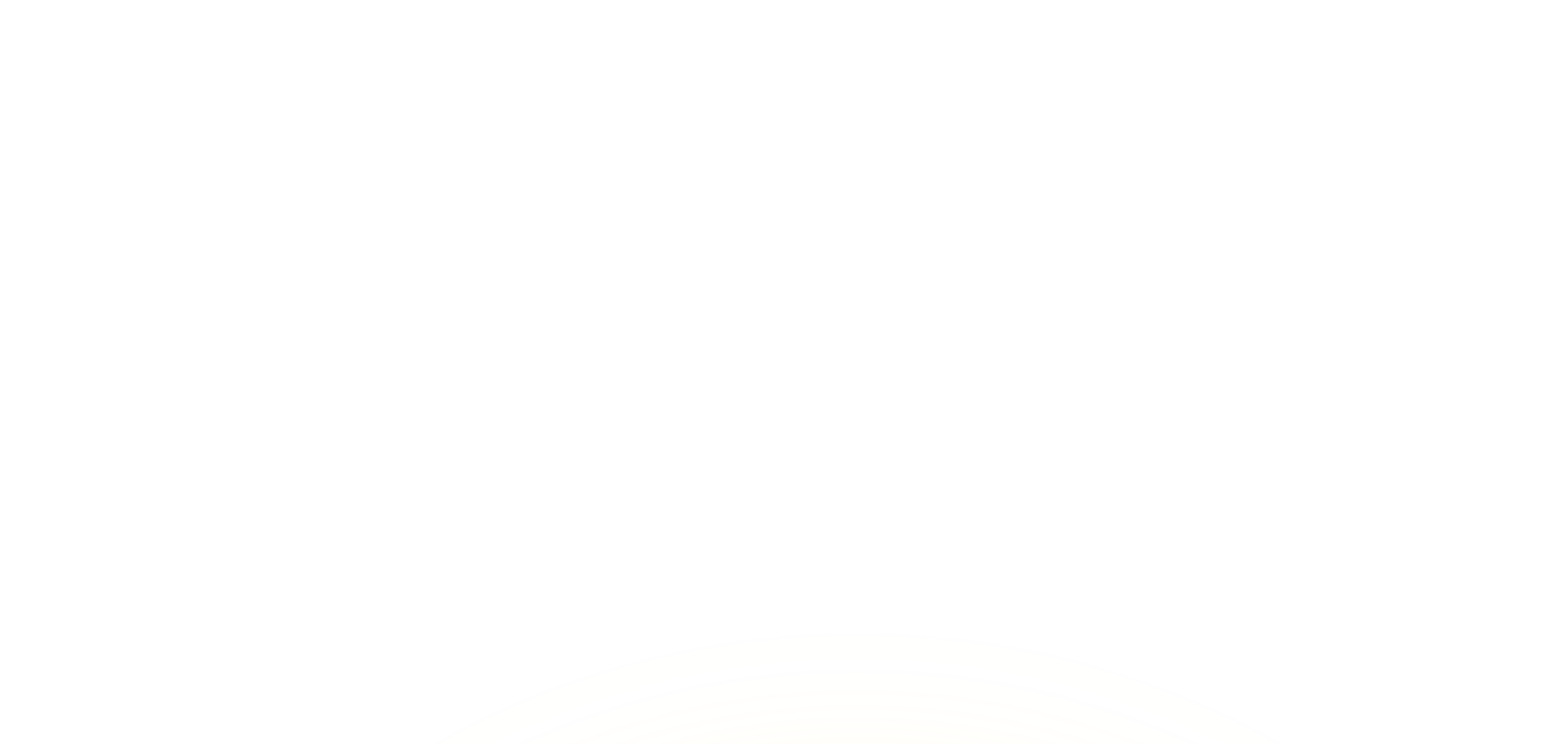
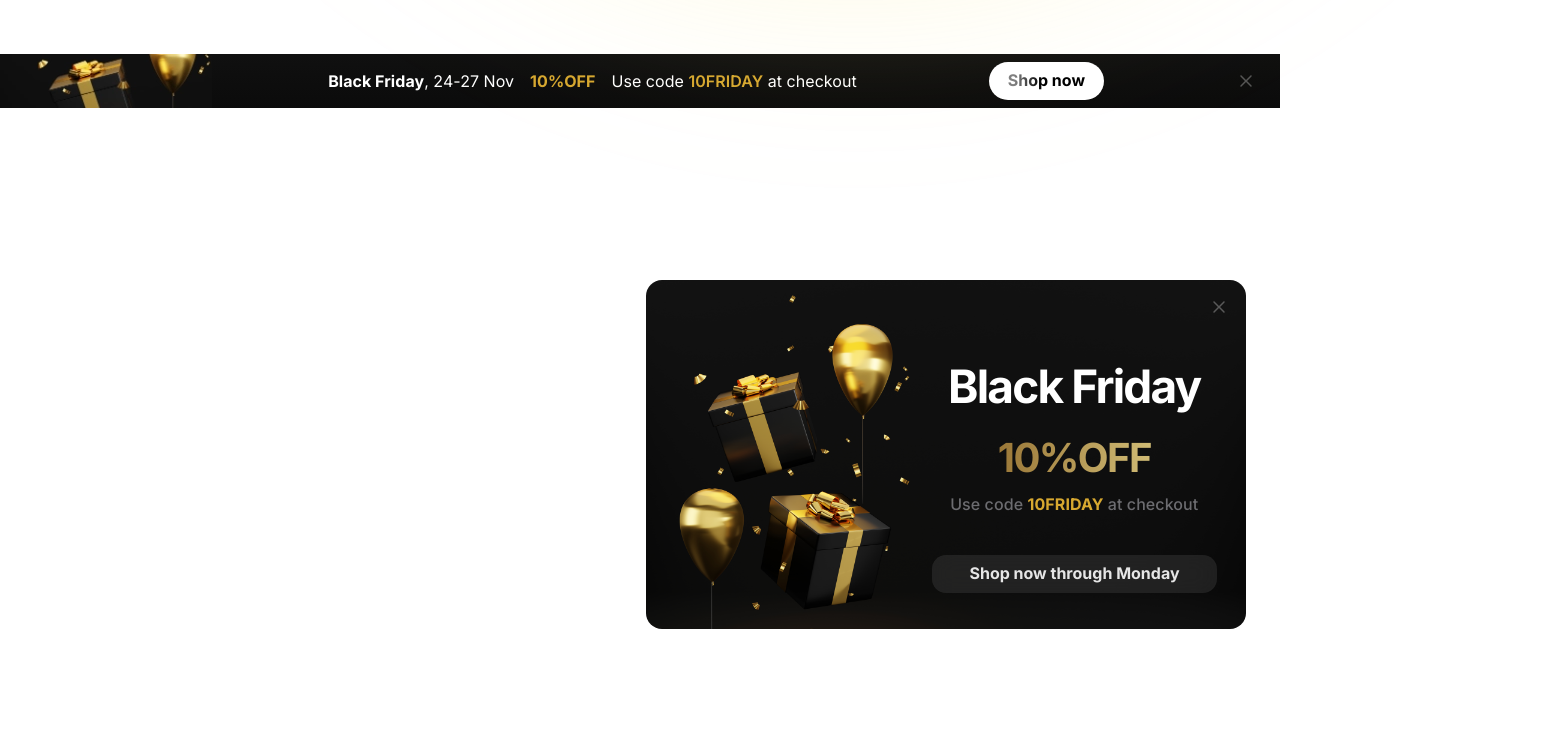
Before and after one commit to Jackman108/tangem-app, a Next.js app: page / in a window 1280 px wide. Shown: the top 744 px of the page, 1562 px wide, since content can reach past the window. Built offline with nearby package versions, Linux system fonts and the light colour scheme.

Commit message:
Add styles to the second banner

```diff
--- a/src/app/page.tsx
+++ b/src/app/page.tsx
@@ -15,6 +15,7 @@
             <BlackFridayBanner
                 bannerKey="banner1"
                 onDismiss={handleDismissFirstBanner}
+                shopNowButtonText="Shop now"
             />
 
             {showSecondBanner &&
@@ -22,6 +23,7 @@
                     bannerKey="banner2"
                     onDismiss={() => setShowSecondBanner(false)}
                     isSecondBanner
+                    shopNowButtonText="Shop now through Monday"
                 />}
         </main>
     );
--- a/src/components/BlackFridayBanner/BlackFridayBanner.module.css
+++ b/src/components/BlackFridayBanner/BlackFridayBanner.module.css
@@ -1,4 +1,4 @@
-.banner {
+.firstBanner {
     display: flex;
     justify-content: space-between;
     align-items: center;
@@ -7,20 +7,29 @@
     width: 100%;
     height: 54px;
     background: linear-gradient(180deg, #101010 0%, var(--black) 100%);
-}
-
-.firstBanner {
     margin-top: 54px;
 }
 
 .secondBanner {
     position: fixed;
-    bottom: 0;
-    left: 0;
-    width: 100%;
+    top: 35%;
+    right: 0;
+    width: 600px;
+    height: 349px;
+    flex-shrink: 0;
     opacity: 0;
     animation: fadeIn 1s ease-in-out forwards;
     transform: translateY(100%);
+    background: url(../../../public/cardImage.png);
+    background-size: cover;
+    color: #fff;
+    border-radius: 16px;
+    padding: 15px;
+    margin-right: 34px;
+    display: grid;
+    grid-template-rows: repeat(6, 1fr);
+    justify-items: flex-end;
+    align-items: center;
 }
 
 @keyframes fadeIn {
@@ -28,6 +37,7 @@
         opacity: 0;
         transform: translateY(100%);
     }
+
     to {
         opacity: 1;
         transform: translateY(0);
@@ -35,8 +45,7 @@
 }
 
 .firstBanner .lightingEffect,
-.firstBanner .additionalEffect,
-.secondBanner .lightingEffect {
+.firstBanner .additionalEffect {
     position: absolute;
     width: 1408px;
     height: 1408px;
@@ -57,17 +66,172 @@
     transform: translate(-60%, -120%);
 }
 
-.secondBanner .lightingEffect {
-    background: radial-gradient(50% 50% at 50% 50%, #FAE571 0%, rgba(11, 14, 23, 0.00) 100%);
-    transform: translate(20%);
+.firstBanner .ImageBanner {
+    height: 54px;
 }
 
-.buttons {
+.secondBanner .ImageBanner {
+    display: none;
+}
+
+.content {
+    display: flex;
+}
+
+.firstBanner .content {
+    justify-content: space-between;
+}
+
+.firstBanner .content p {
+    margin-right: 1rem;
+    font-size: 16px;
+    font-style: normal;
+    font-weight: 400;
+    line-height: 20px;
+    letter-spacing: 0.048px;
+}
+
+.firstBanner .discount {
+    color: var(--orange);
+    font-weight: 600;
+    letter-spacing: -0.64px;
+
+}
+
+.firstBanner .code {
+    font-weight: 600;
+    color: var(--orange);
+}
+
+
+.secondBanner .content {
+    flex-direction: column;
+    text-align: center;
+    width: 55%;
+    justify-items: flex-end;
+    white-space: nowrap;
+}
+
+.secondBanner .content p {
+    font-style: normal;
+    font-weight: 500;
+}
+
+.secondBanner .title {
+    font-size: 46px;
+    padding: 0 20px;
+    letter-spacing: -1.84px;
+    line-height: 110%;
+}
+
+.secondBanner .discount {
+    color: var(--orange);
+    font-size: 40px;
+    font-style: normal;
+    line-height: 110%;
+    letter-spacing: -1.6px;
+    background: linear-gradient(90deg, #7D5317, #EDDF95);
+    -webkit-background-clip: text;
+    color: transparent;
+    padding: 25px 0 14px 0;
+}
+
+.secondBanner .useCode {
+    color: #6C6C70;
+    font-size: 16px;
+    font-style: normal;
+    line-height: 130%;
+    letter-spacing: 0.08px;
+    padding-bottom: 40px;
+}
+
+.secondBanner .code {
+    color: var(--orange);
+}
+
+.secondBanner .titleDate {
+    display: none;
+}
+
+.wrapperShopNowButton {
+    background-color: var(--white);
+    width: 115px;
+    height: 38px;
+    margin-right: 14px;
+    z-index: 1;
+    border-radius: 100px;
+    backdrop-filter: blur(12px);
     display: flex;
     align-items: center;
+    justify-content: center;
+    gap: 10px;
+    line-height: 110%;
+    color: #0B0B0B;
+    text-shadow: 0px 0px 30px rgba(102, 204, 255, 0.20);
+    position: relative;
 }
 
-.buttons {
+.wrapperShopNowButton:hover {
+    cursor: pointer;
+    background-color: rgb(226, 225, 225);
+}
+
+.shopNowButton {
+    padding: 10px 14px;
+    border: none;
+    outline: none;
+    background: linear-gradient(to right, gray 20%, black 45%);
+    -webkit-background-clip: text;
+    -webkit-text-fill-color: transparent;
+    text-fill-color: transparent;
+    font-weight: bold;
     display: flex;
     align-items: center;
+    gap: 10px;
+    line-height: 110%;
+    cursor: pointer;
 }
+
+.secondBanner .wrapperShopNowButton {
+    width: 50%;
+    border-radius: 14px;
+    opacity: 0.9;
+    background: rgba(255, 255, 255, 0.10);
+    text-decoration: none;
+    color: var(--white);
+}
+
+.secondBanner .wrapperShopNowButton:hover {
+    background: rgba(255, 255, 255, 0.259);
+}
+
+.secondBanner .shopNowButton {
+    padding: 10px 14px;
+    border: none;
+    outline: none;
+    background: var(--white);
+    -webkit-background-clip: text;
+    font-weight: bold;
+    display: flex;
+    align-items: center;
+    gap: 10px;
+    line-height: 110%;
+    cursor: pointer;
+}
+
+.dismissButton {
+    width: 24px;
+    height: 24px;
+    margin-right: 22px;
+    color: var(--white);
+    background-color: transparent;
+    border: none;
+    outline: none;
+}
+.dismissButton:hover {
+    cursor: pointer;
+}
+
+.secondBanner .dismissButton {
+    margin-right: 0;
+}
--- a/src/components/BlackFridayBanner/BlackFridayBanner.tsx
+++ b/src/components/BlackFridayBanner/BlackFridayBanner.tsx
@@ -4,19 +4,20 @@
 import DismissButton from '../UI/DismissButton/DismissButton';
 import ShopNowButton from '../UI/ShopNowButton/ShopNowButton';
 import { Router } from 'next/router';
-import BlackFridayBannerContent from '../BlackFridayBannerContent/BlackFridayBannerContent';
 import ImageBanner from '../ImageBanner/ImageBanner';
 
 type BlackFridayBannerProps = {
     bannerKey: string;
     onDismiss: () => void;
     isSecondBanner?: boolean;
+    shopNowButtonText?: string;
 };
 
 const BlackFridayBanner: React.FC<BlackFridayBannerProps> = ({
     bannerKey,
     onDismiss,
-    isSecondBanner
+    isSecondBanner,
+    shopNowButtonText = "Shop now",
 }) => {
     const [isVisible, setIsVisible] = useState(true);
     const bannerRef = useRef<HTMLDivElement | null>(null);
@@ -43,7 +44,7 @@
                 const isBannerVisible = bannerRect.bottom > 0 && bannerRect.top < window.innerHeight;
 
                 if (!isBannerVisible) {
-                    setIsVisible(false);
+                    setIsVisible(true);
                     onDismiss();
                 }
             }
@@ -59,14 +60,31 @@
             ref={bannerRef}
             className={`${styles.banner} ${bannerClassName}`}
         >
+            {isSecondBanner && (
+                <>
+                    <DismissButton onClick={handleDismiss} />
+                </>
+            )}
             <div className={styles.lightingEffect} />
             <div className={styles.additionalEffect} />
-            <ImageBanner />
-            <BlackFridayBannerContent />
-            <div className={styles.buttons}>
-                <ShopNowButton onClick={handleShopNow} />
-                <DismissButton onClick={handleDismiss} />
+            <div className={styles.ImageBanner}>
+                <ImageBanner />
             </div>
+
+            <div className={styles.content}>
+                <p className={styles.title}><strong>Black Friday</strong><span className={styles.titleDate}>, 24-27 Nov</span></p>
+                <p className={styles.discount}><strong>10%OFF</strong></p>
+                <p className={styles.useCode}>Use code <strong className={styles.code}>10FRIDAY</strong> at checkout</p>
+            </div>
+            <div className={styles.wrapperShopNowButton}>
+                <ShopNowButton onClick={handleShopNow} buttonText={shopNowButtonText} />
+            </div>
+            {!isSecondBanner && (
+                <>
+                    <DismissButton onClick={handleDismiss} />
+                </>
+            )}
+
         </div>
     ) : null;
 };
--- a/src/components/BlackFridayBannerContent/BlackFridayBannerContent.module.css
+++ b/src/components/BlackFridayBannerContent/BlackFridayBannerContent.module.css
@@ -1,8 +1,3 @@
-.content {
-    display: flex;
-    justify-content: space-between;
-}
-
 .content p {
     margin-right: 1rem;
     font-size: 16px;
--- a/src/components/BlackFridayBannerContent/BlackFridayBannerContent.tsx
+++ b/src/components/BlackFridayBannerContent/BlackFridayBannerContent.tsx
@@ -3,11 +3,11 @@
 
 const BlackFridayBannerContent: React.FC = () => {
     return (
-        <div className={styles.content}>
-            <p className={styles.title}><strong>Black Friday</strong>, 24-27 Nov</p>
+        <>
+            <p className={styles.title}><strong>Black Friday</strong><span className={styles.titleDate}>, 24-27 Nov</span></p>
             <p className={styles.discount}><strong>10%OFF</strong></p>
             <p className={styles.useCode}>Use code <strong className={styles.code}>10FRIDAY</strong> at checkout</p>
-        </div>
+        </>
     );
 };
 
--- a/src/components/ImageBanner/ImageBanner.module.css
+++ b/src/components/ImageBanner/ImageBanner.module.css
@@ -0,0 +1,3 @@
+.bannerImage{
+    max-height: 54px;
+}
--- a/src/components/ImageBanner/ImageBanner.tsx
+++ b/src/components/ImageBanner/ImageBanner.tsx
@@ -1,7 +1,6 @@
 import React from 'react';
 import Image from 'next/image';
 import bannerImage from '../../../public/bannerImage.webp';
-import styles from './ImageBanner.module.css';
 
 const ImageBanner: React.FC = () => {
     return (
@@ -13,7 +12,6 @@
             width={212}
             height={54}
             placeholder='empty'
-            className={styles.banner__image}
         />
     );
 };
--- a/src/components/UI/DismissButton/DismissButton.module.css
+++ /dev/null
@@ -1,12 +0,0 @@
-.dismissButton {
-    width: 24px;
-    height: 24px;
-    margin-right: 22px;
-    color: var(--white);
-    background-color: transparent;
-    border: none;
-    outline: none;
-}
-.dismissButton:hover {
-    cursor: pointer;
-}
--- a/src/components/UI/DismissButton/DismissButton.tsx
+++ b/src/components/UI/DismissButton/DismissButton.tsx
@@ -2,7 +2,7 @@
 import React from 'react';
 import Image from 'next/image';
 import cross from '../../../../public/Close.svg';
-import styles from './DismissButton.module.css';
+import styles from '../../BlackFridayBanner/BlackFridayBanner.module.css';
 
 
 type DismissButtonProps = {
--- a/src/components/UI/shopNowButton/shopNowButton.tsx
+++ b/src/components/UI/shopNowButton/shopNowButton.tsx
@@ -1,18 +1,17 @@
 // ShopNowButton.tsx
 import React from 'react';
-import styles from './ShopNowButton.module.css';
+import styles from '../../BlackFridayBanner/BlackFridayBanner.module.css';
 
 type ShopNowButtonProps = {
     onClick: () => void;
+    buttonText?: string;
 };
 
-const ShopNowButton: React.FC<ShopNowButtonProps> = ({ onClick }) => {
+const ShopNowButton: React.FC<ShopNowButtonProps> = ({ onClick, buttonText = "Shop now" }) => {
     return (
-        <div className={styles.wrapperShopNowButton}>
-            <button className={styles.shopNowButton} onClick={onClick}>
-                Shop now
-            </button>
-        </div>
+        <button className={styles.shopNowButton} onClick={onClick}>
+            {buttonText}
+        </button>
     );
 };
 
```
Also changed, not shown: src/components/UI/shopNowButton/shopNowButton.module.css (deleted, +0 -40 lines), public/cardImage.png (added).
